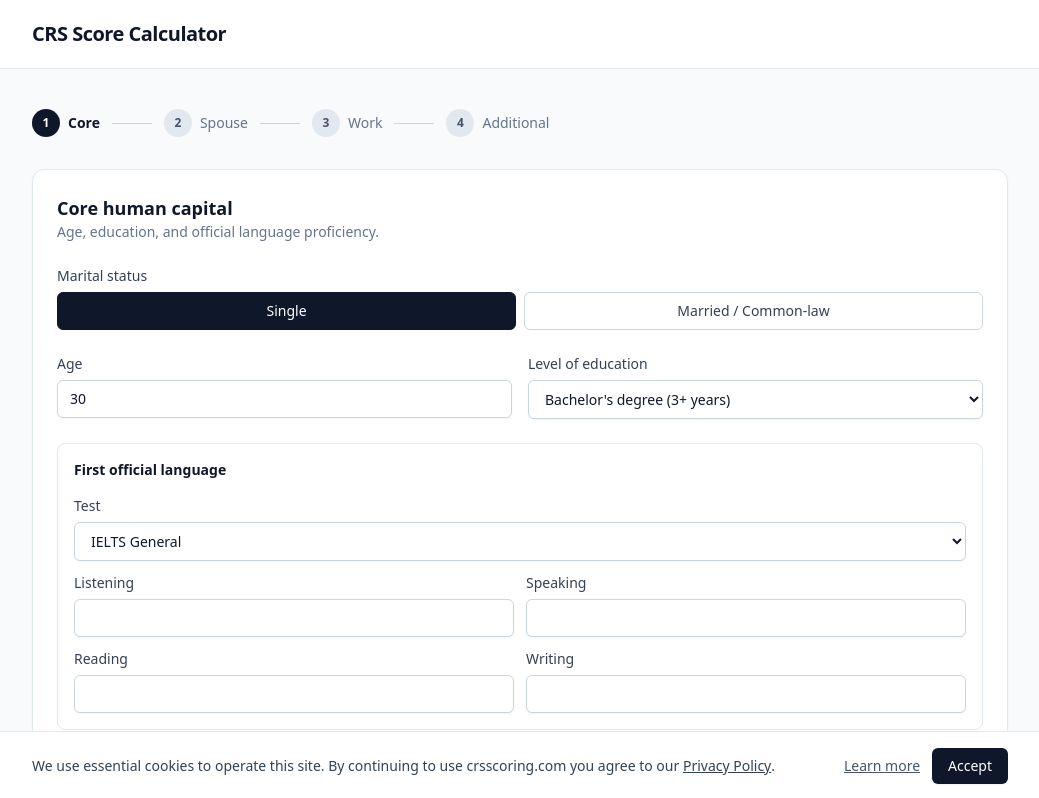
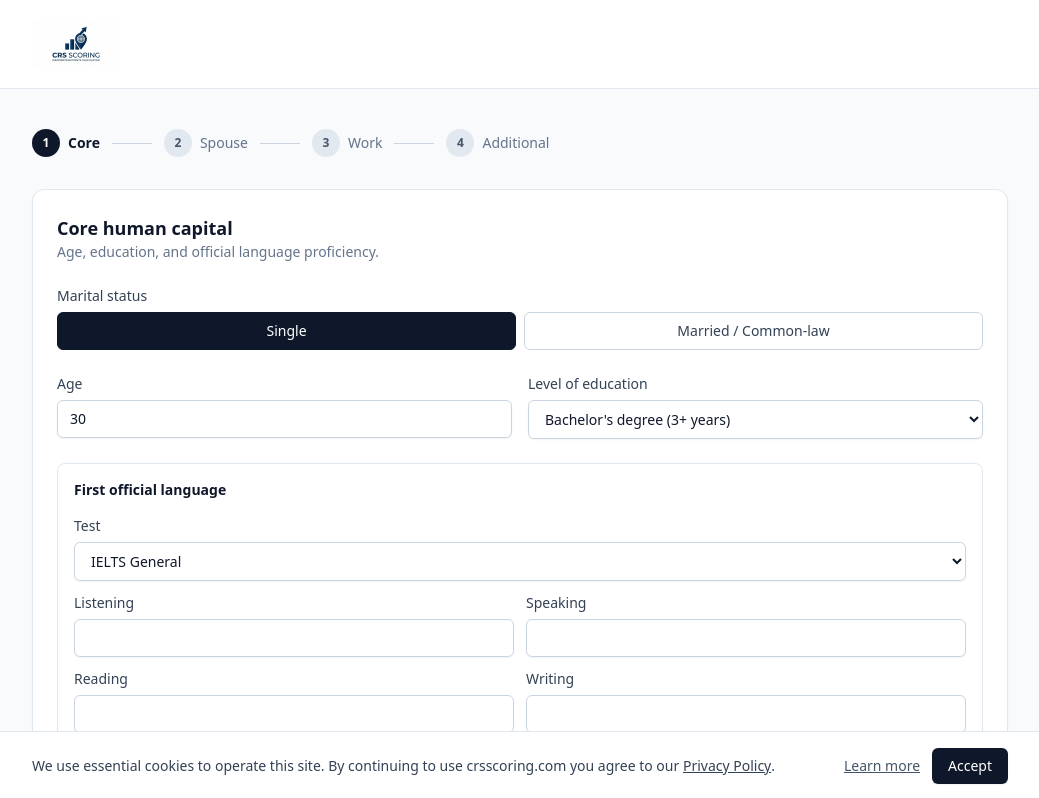
Before and after one commit to LorinserCC/crs-calculator, a Next.js app: page / in a window 1280 px wide. Shown: the top 798 px of the page, without its empty margins (120-1159 px from the left). Built offline with nearby package versions, Linux system fonts and the light colour scheme.

Commit message:
Add logo and favicon to website

```diff
--- a/app/layout.tsx
+++ b/app/layout.tsx
@@ -3,8 +3,11 @@
 import "./globals.css";
 
 export const metadata: Metadata = {
-  title: "CRS Score Calculator",
-  description: "Comprehensive Ranking System score calculator",
+  title: "CRS Scoring - Immigration Points Calculator",
+  description: "Comprehensive Ranking System score calculator with AI-powered explanations",
+  icons: {
+    icon: "/CRSfavicon.png",
+  },
 };
 
 export default function RootLayout({
@@ -49,9 +52,13 @@
       <body className="flex min-h-screen flex-col bg-slate-50 text-slate-900 antialiased">
         <header className="border-b border-slate-200 bg-white">
           <div className="mx-auto max-w-5xl px-6 py-5">
-            <h1 className="text-xl font-semibold tracking-tight">
-              CRS Score Calculator
-            </h1>
+           <div className="flex items-center gap-3">
+            <img
+              src="/CRSlogo.png"
+              alt="CRS Scoring Logo"
+              className="h-12 w-auto"
+            />
+          </div>
           </div>
         </header>
         <main className="mx-auto w-full max-w-5xl flex-1 px-6 py-10">{children}</main>
```
Also changed, not shown: public/CRSfavicon.png (added), public/CRSlogo.png (added).
